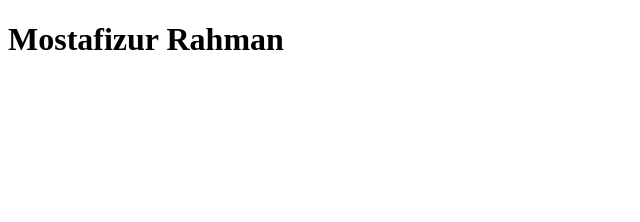
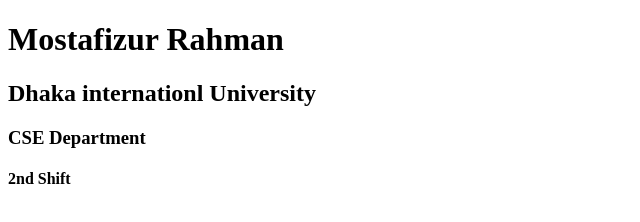
Before and after one commit to mostafizur64/my-second-repo, a plain HTML site: page index.html in a window 1280 px wide. Shown: the whole page, without its empty margins (0-640 px from the left). Drawn offline with Linux system fonts and the light colour scheme.

Commit message:
small changes

```diff
--- a/index.html
+++ b/index.html
@@ -8,5 +8,8 @@
 </head>
 <body>
         <h1>Mostafizur Rahman</h1>
+        <h2>Dhaka internationl University</h2>
+        <h3>CSE Department</h3>
+        <h4>2nd Shift</h4>
 </body>
 </html>
```
